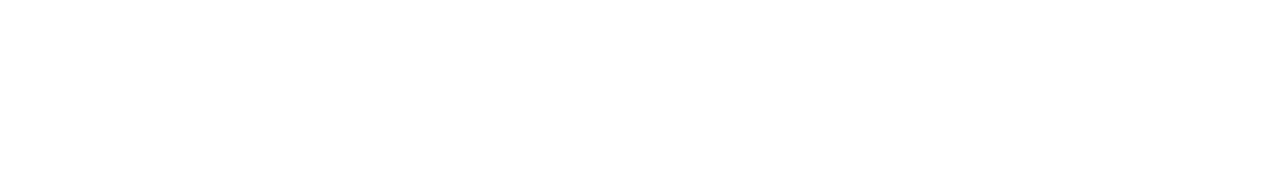
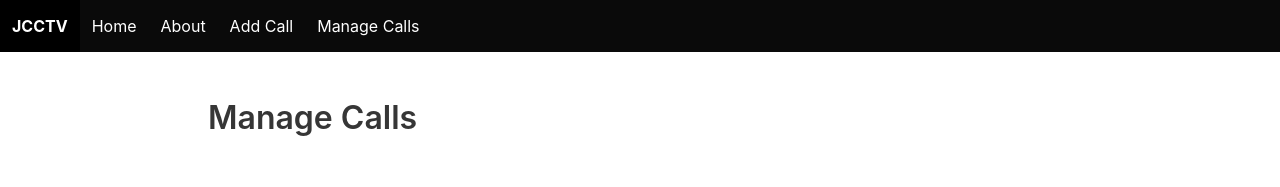
Before and after one commit to JCCTVFire/fire-call-web, a website: page public/manage_calls/index.html in a window 1280 px wide. Drawn offline with nearby package versions, Linux system fonts and the light colour scheme; files that its build step writes are made by us from their sources.

Commit message:
navbar on every page

```diff
--- a/public/add_call/index.html
+++ b/public/add_call/index.html
@@ -1,12 +1,49 @@
 <!DOCTYPE html>
 <html>
     <head>
-    <meta charset="utf-8">
-    <title>Add Record</title>
+        <meta charset="UTF-8">
+        <meta name="viewport" content="width=, initial-scale=1.0">
+        <link rel="stylesheet" href="styles.css">
         <link rel="stylesheet" href="https://cdn.jsdelivr.net/npm/bulma@0.9.1/css/bulma.min.css">
+
+        <title>Add Call - Arlington County Fire Calls</title>
     </head>
+
     <body>
-    <h1>Create Record</h1>
+
+        <nav class="navbar is-black" role="navigation" aria-label="main navigation">
+            <div class="navbar-brand">
+                <a class="navbar-item" href="../index.html">
+                    <strong>JCCTV</strong>
+                </a>
+            </div>
+
+            <div id="navbarBasicExample" class="navbar-menu">
+              <div class="navbar-start">
+                <a class="navbar-item" href="../index.html">
+                    Home
+                </a>
+
+                <a class="navbar-item" href="../about/index.html">
+                    About
+                </a>
+
+                <a class="navbar-item" href="./index.html">
+                    Add Call
+                </a>
+
+                <a class="navbar-item" href="../manage_calls/index.html">
+                    Manage Calls
+                </a>
+
+              </div>
+            </div>
+          </nav>
+
+        <div class="container is-max-desktop">
+          <section class="section">
+              <h1 class="title">Add Call</h1>
+          </section>
 
           <div class="field">
             <label class="label">Call ID</label>
@@ -42,4 +79,6 @@
               <button class="button is-link mt-2">Submit</button>
             </div>
           </div>
+        </div>
     </body>
+</html>
--- a/public/manage_calls/index.html
+++ b/public/manage_calls/index.html
@@ -0,0 +1,51 @@
+<!DOCTYPE html>
+<html>
+    <head>
+        <meta charset="UTF-8">
+        <meta name="viewport" content="width=, initial-scale=1.0">
+        <link rel="stylesheet" href="styles.css">
+        <link rel="stylesheet" href="https://cdn.jsdelivr.net/npm/bulma@0.9.1/css/bulma.min.css">
+
+        <title>Manage Calls - Arlington County Fire Calls</title>
+    </head>
+
+    <body>
+
+        <nav class="navbar is-black" role="navigation" aria-label="main navigation">
+            <div class="navbar-brand">
+                <a class="navbar-item" href="../index.html">
+                    <strong>JCCTV</strong>
+                </a>
+            </div>
+
+            <div id="navbarBasicExample" class="navbar-menu">
+              <div class="navbar-start">
+                <a class="navbar-item" href="../index.html">
+                    Home
+                </a>
+
+                <a class="navbar-item" href="../about/index.html">
+                    About
+                </a>
+
+                <a class="navbar-item" href="../add_call/index.html">
+                    Add Call
+                </a>
+
+                <a class="navbar-item" href="./index.html">
+                    Manage Calls
+                </a>
+
+              </div>
+            </div>
+          </nav>
+
+        <div class="container is-max-desktop">
+            <section class="section">
+                <h1 class="title">Manage Calls</h1>
+            </section>
+
+
+        </div>
+    </body>
+</html>
```
Also changed, not shown: public/about/index.html (+1 -1 lines). Lines whose indentation alone changed are shown as unchanged.
